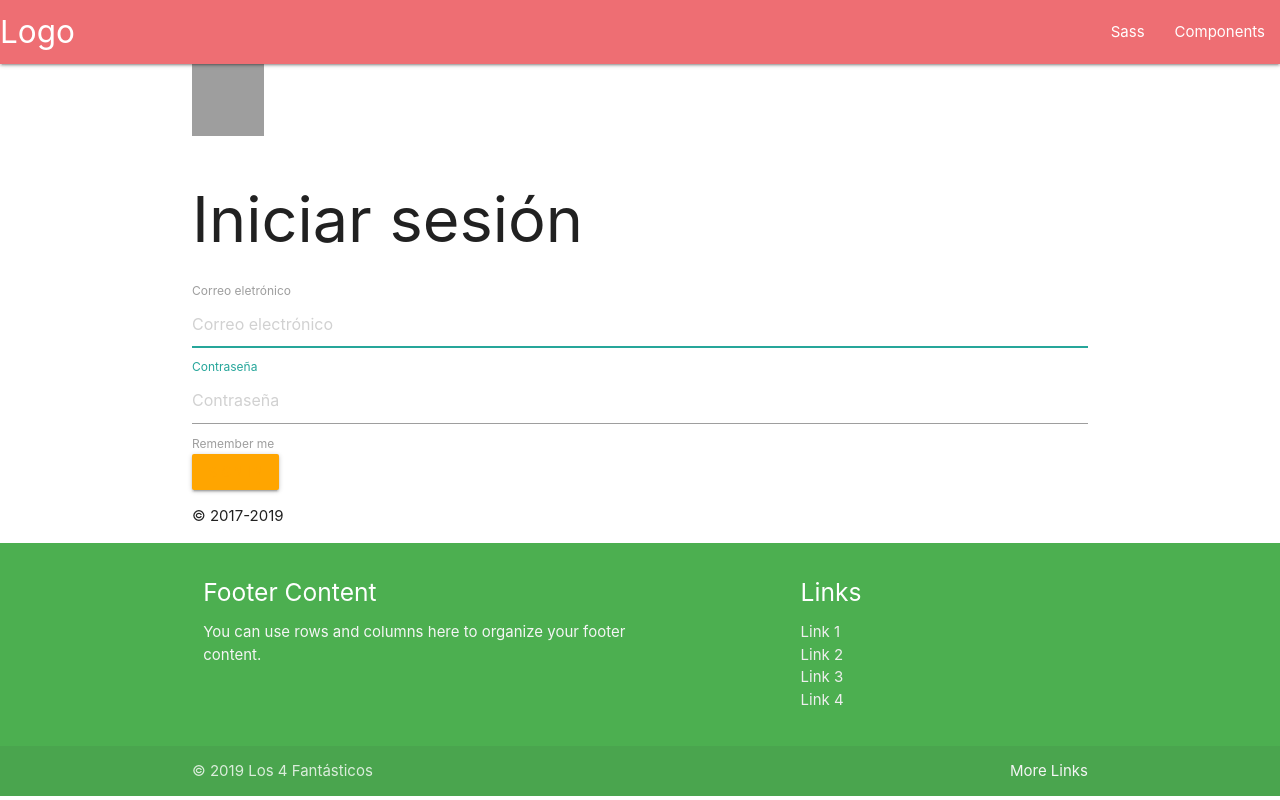
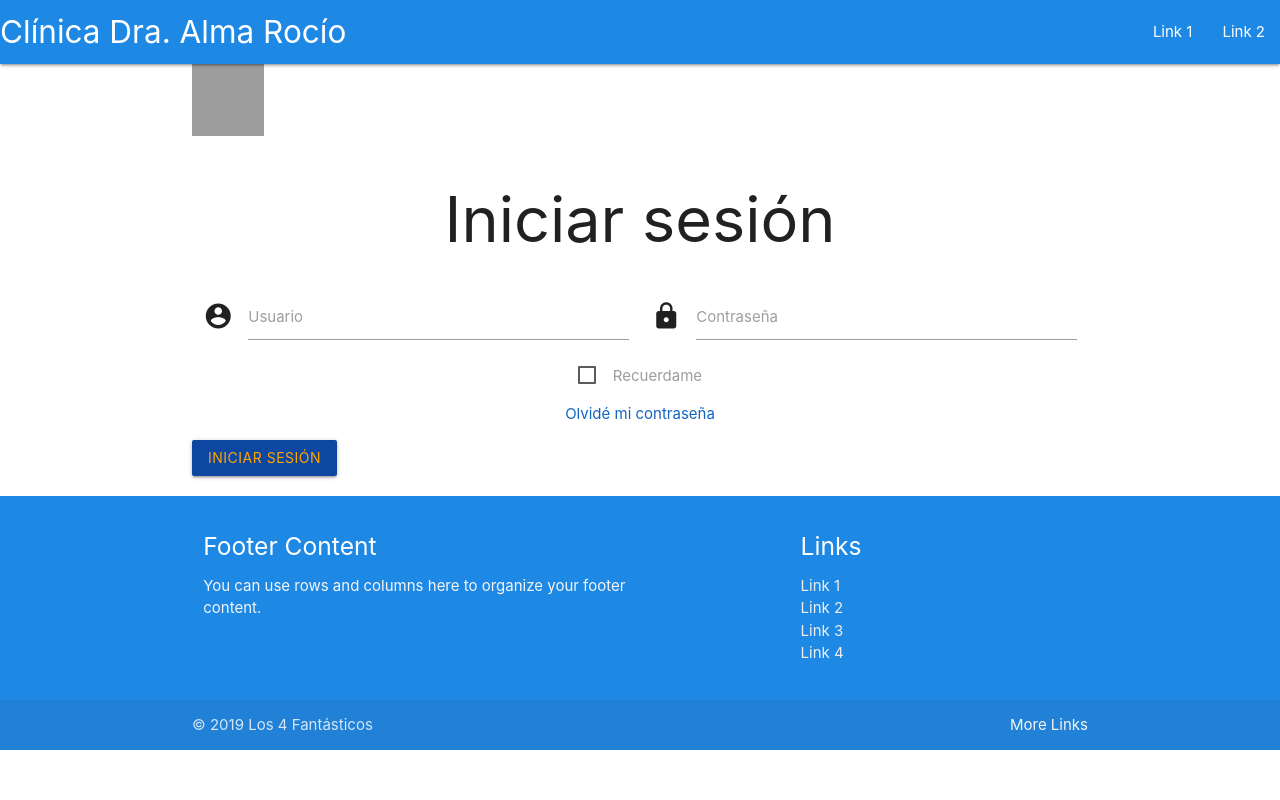
Before and after one commit to geovany19/Expo2019, a PHP site: page / in a window 1280 px wide. Run offline with PHP 8.4, Linux system fonts and the light colour scheme; some libraries are stand-ins or nearby versions; grey boxes are pictures that could not be loaded.

Commit message:
public login

```diff
--- a/Expo2019/core/helpers/public_page.php
+++ b/Expo2019/core/helpers/public_page.php
@@ -17,11 +17,11 @@
         <body>
         <div class="navbar-fixed">
             <nav>
-                <div class="nav-wrapper">
-                    <a href="#!" class="brand-logo">Logo</a>
+                <div class="nav-wrapper blue darken-1">
+                    <a href="#!" class="brand-logo">Clínica Dra. Alma Rocío</a>
                     <ul class="right hide-on-med-and-down">
-                    <li><a href="sass.html">Sass</a></li>
-                    <li><a href="badges.html">Components</a></li>
+                    <li><a href="sass.html">Link 1</a></li>
+                    <li><a href="badges.html">Link 2</a></li>
                     </ul>
                 </div>
             </nav>
@@ -31,7 +31,7 @@
 
     public static function footer(){
         print('
-                <footer class="page-footer green">
+                <footer class="page-footer blue darken-1">
                 <div class="container">
                 <div class="row">
                     <div class="col l6 s12">
--- a/Expo2019/views/public/index.php
+++ b/Expo2019/views/public/index.php
@@ -2,22 +2,32 @@
 include "../../core/helpers/public_page.php";
 Public_page::header("Principal");
 ?>
-<body class="text-center">
+<body>
     <div class="container">
         <form class="form-signin">
             <img class="mb-4" src="/docs/4.3/assets/brand/bootstrap-solid.svg" alt="" width="72" height="72">
-            <h1 class="h3 mb-3 font-weight-normal">Iniciar sesión</h1>
-            <label for="inputEmail" class="sr-only">Correo eletrónico</label>
-            <input type="email" id="inputEmail" class="form-control" placeholder="Correo electrónico" required="" autofocus="">
-            <label for="inputPassword" class="sr-only">Contraseña</label>
-            <input type="password" id="inputPassword" class="form-control" placeholder="Contraseña" required="">
-            <div class="checkbox mb-3">
+            <h1 class="h3 center-align">Iniciar sesión</h1>
+            <form class="col s12">
+        <div class="row">
+            <div class="input-field col s6">
+            <i class="material-icons prefix">account_circle</i>
+            <input id="icon_prefix" type="text" class="validate">
+            <label for="icon_prefix">Usuario</label>
+            </div>
+            <div class="input-field col s6">
+            <i class="material-icons prefix">lock</i>
+            <input id="icon_lock" type="tel" class="validate">
+            <label for="icon_lock">Contraseña</label>
+            </div>
+            <p class="center-align">
                 <label>
-                <input type="checkbox" value="remember-me"> Remember me
+                    <input type="checkbox" />
+                    <span>Recuerdame</span>
                 </label>
-            </div>
-            <button class="btn btn-lg btn-primary btn-block" type="submit">Sign in</button>
-            <p class="mt-5 mb-3 text-muted">© 2017-2019</p>
+            </p>
+            <p class="text-center center-align blue-text text-darken-3">Olvidé mi contraseña</p>
+            <a class="waves-effect waves-light btn blue darken-4" href="">Iniciar sesión</a>
+        </div>
         </form>
     </div>
 </body>
```
